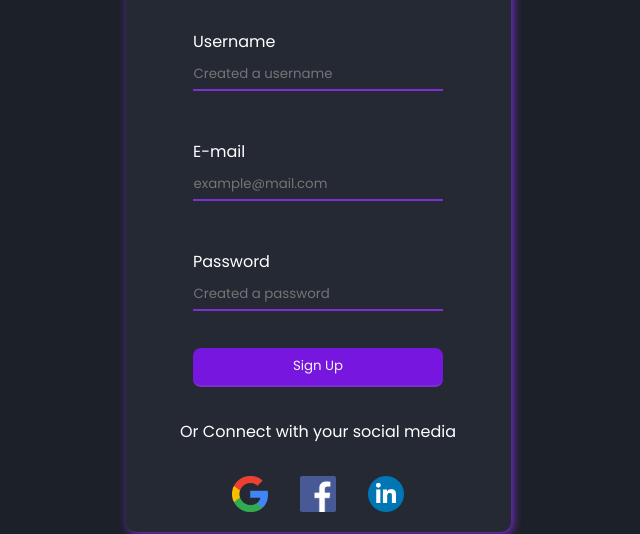
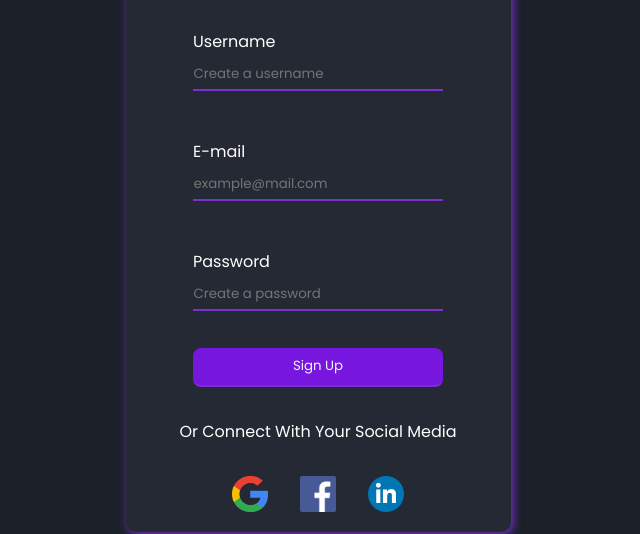
Before and after one commit to jupongillo/FormTest, a plain HTML site: page index.html in a window 1280 px wide. Shown: the part 178-712 px from the top of the page, 322-962 px from the left. Drawn offline with Linux system fonts and the light colour scheme.

Commit message:
adjustments/uploading README

```diff
--- a/index.html
+++ b/index.html
@@ -13,7 +13,7 @@
         <form action="">
             <label for="username">
                 <span>Username</span>
-                <input type="text" id="username" name="username" placeholder="Created a username" required>
+                <input type="text" id="username" name="username" placeholder="Create a username" required>
             </label>
             <label for="email">
                 <span>E-mail</span>
@@ -21,13 +21,17 @@
             </label>
             <label for="password">
                 <span>Password</span>
-                <input type="password" id="password" name="password" placeholder="Created a password" required>
+                <input type="password" id="password" name="password" placeholder="Create a password" required>
             </label>
             <input type="submit" id="submit" value="Sign Up">
         </form>
+
+
         <div class="alternative">
-            <span>Or Connect with your social media</span>
+            <span>Or Connect With Your Social Media</span>
         </div>
+
+
         <div class="social-field">
             <a href="#">
                 <img src="icons/google.png" alt="Enter with Google">
--- a/style.css
+++ b/style.css
@@ -90,8 +90,10 @@ main form input {
     border-radius: 8px;
     color: whitesmoke;
     cursor: pointer;
+    transition: all .2s ease-in-out;
 }
 
 #submit:hover {
+    letter-spacing: 0.8px;
     background: #8641d1;
 }
```
Also changed, not shown: icons/formtest.png (added), 1 other file.
